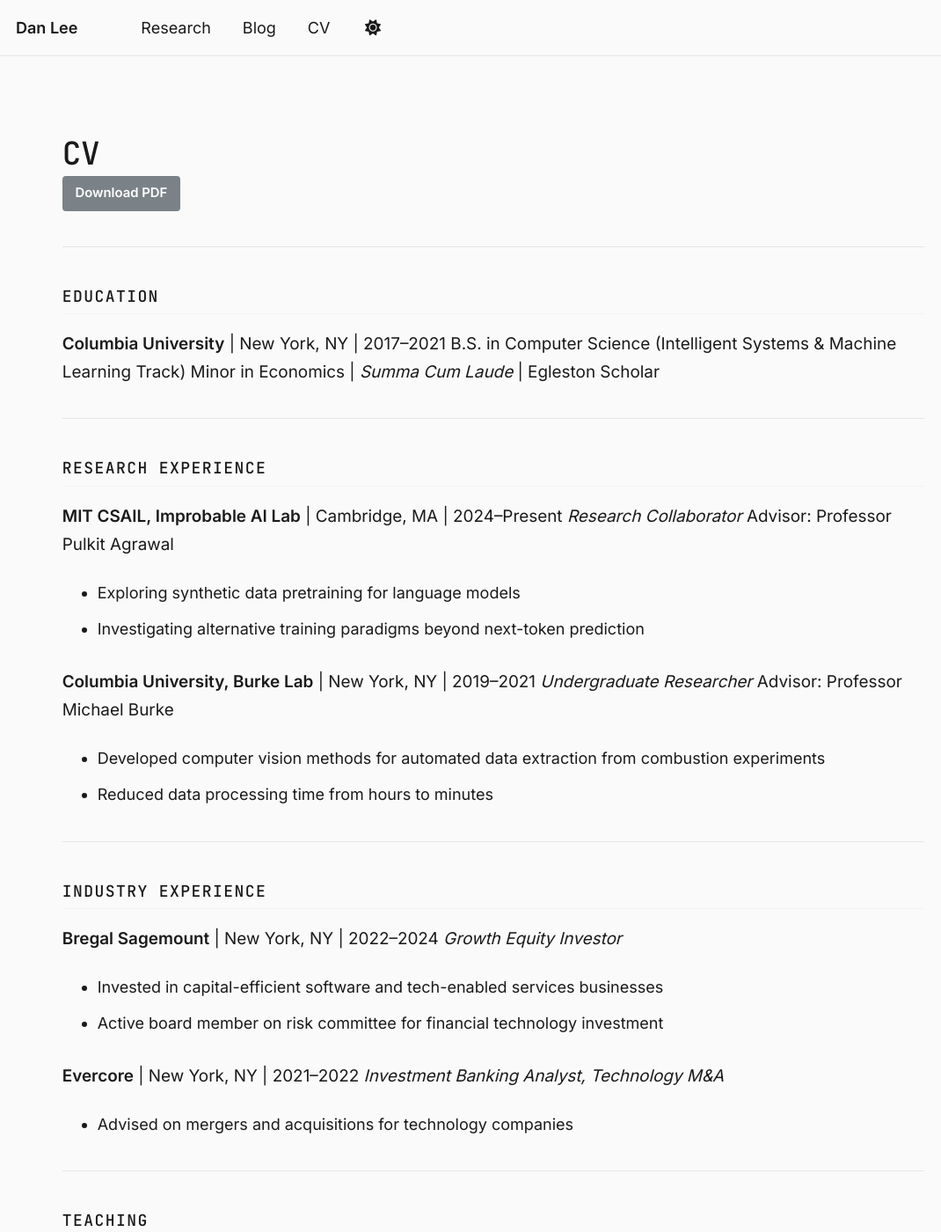
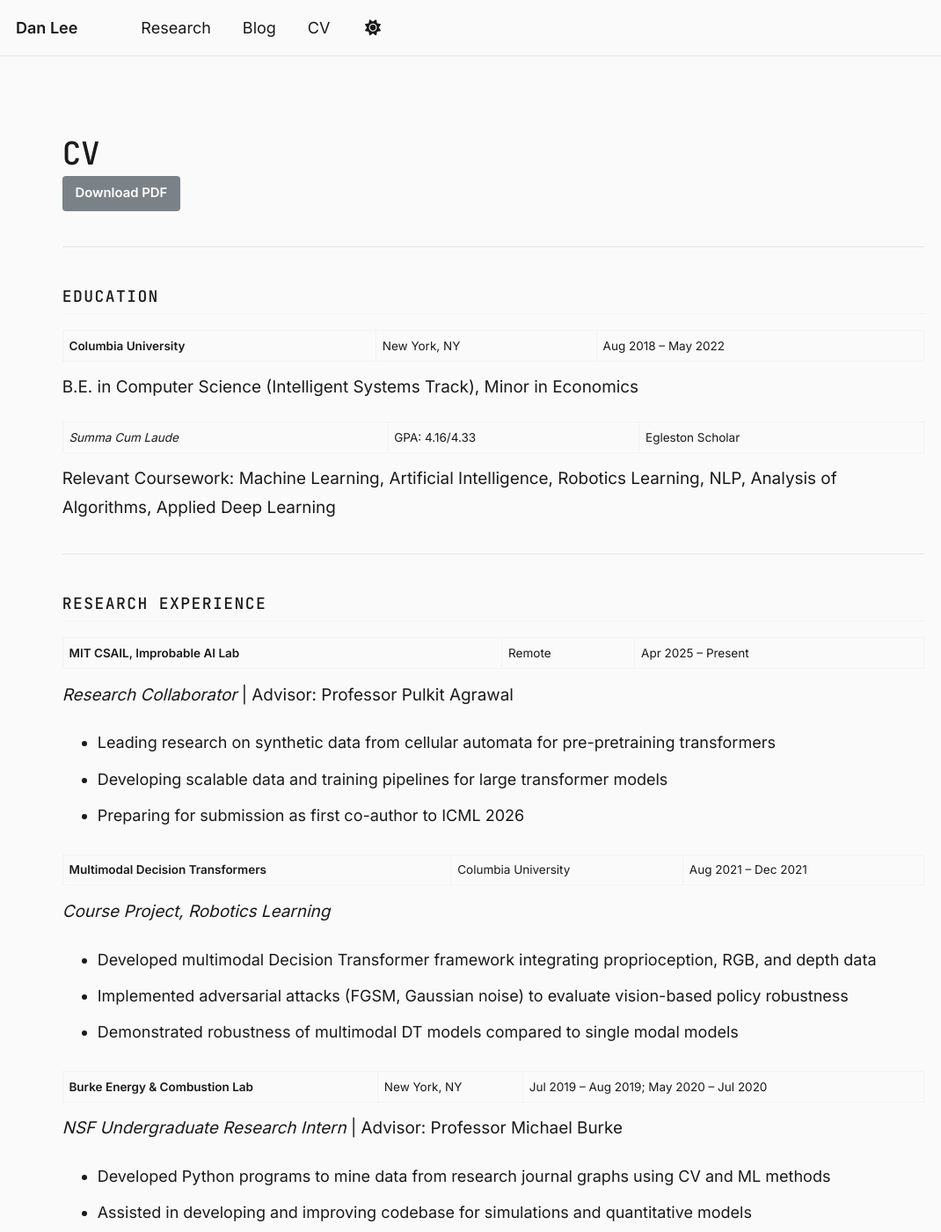
Before and after one commit to danihyunlee/danihyunlee.github.io, a Jekyll site: the page built from _pages/cv.md, in a window 1280 px wide and 1400 px high. Shown: the whole window at 88% size, without its empty margins (0-1070 px from the left). Built offline with Jekyll 4.4.1, drawn with Linux system fonts in a browser that asks for light colours; some of the changed text lies outside the part shown.

Commit message:
Update homepage content and fix CV with accurate details
- Rewrite About section with detailed research interests
- Update CV with correct dates and complete experience
- Add actual CV PDF for download
- Include MIT CSAIL, Bregal Sagemount, Evercore, Burke Lab details

Co-Authored-By: Claude Opus 4.5 <noreply@anthropic.com>

```diff
--- a/_pages/cv.md
+++ b/_pages/cv.md
@@ -13,49 +13,86 @@ author_profile: false
 
 ## Education
 
-**Columbia University** | New York, NY | 2017–2021
-B.S. in Computer Science (Intelligent Systems & Machine Learning Track)
-Minor in Economics | *Summa Cum Laude* | Egleston Scholar
+**Columbia University** | New York, NY | Aug 2018 – May 2022
+
+B.E. in Computer Science (Intelligent Systems Track), Minor in Economics
+
+*Summa Cum Laude* | GPA: 4.16/4.33 | Egleston Scholar
+
+Relevant Coursework: Machine Learning, Artificial Intelligence, Robotics Learning, NLP, Analysis of Algorithms, Applied Deep Learning
 
 ---
 
 ## Research Experience
 
-**MIT CSAIL, Improbable AI Lab** | Cambridge, MA | 2024–Present
-*Research Collaborator*
-Advisor: Professor Pulkit Agrawal
-- Exploring synthetic data pretraining for language models
-- Investigating alternative training paradigms beyond next-token prediction
+**MIT CSAIL, Improbable AI Lab** | Remote | Apr 2025 – Present
 
-**Columbia University, Burke Lab** | New York, NY | 2019–2021
-*Undergraduate Researcher*
-Advisor: Professor Michael Burke
-- Developed computer vision methods for automated data extraction from combustion experiments
-- Reduced data processing time from hours to minutes
+*Research Collaborator* | Advisor: Professor Pulkit Agrawal
+- Leading research on synthetic data from cellular automata for pre-pretraining transformers
+- Developing scalable data and training pipelines for large transformer models
+- Preparing for submission as first co-author to ICML 2026
+
+**Multimodal Decision Transformers** | Columbia University | Aug 2021 – Dec 2021
+
+*Course Project, Robotics Learning*
+- Developed multimodal Decision Transformer framework integrating proprioception, RGB, and depth data
+- Implemented adversarial attacks (FGSM, Gaussian noise) to evaluate vision-based policy robustness
+- Demonstrated robustness of multimodal DT models compared to single modal models
+
+**Burke Energy & Combustion Lab** | New York, NY | Jul 2019 – Aug 2019; May 2020 – Jul 2020
+
+*NSF Undergraduate Research Intern* | Advisor: Professor Michael Burke
+- Developed Python programs to mine data from research journal graphs using CV and ML methods
+- Assisted in developing and improving codebase for simulations and quantitative models
 
 ---
 
 ## Industry Experience
 
-**Bregal Sagemount** | New York, NY | 2022–2024
-*Growth Equity Investor*
-- Invested in capital-efficient software and tech-enabled services businesses
-- Active board member on risk committee for financial technology investment
+**Bregal Sagemount** | New York, NY | Aug 2024 – Present
 
-**Evercore** | New York, NY | 2021–2022
+*Technology Private Equity Associate, Flagship ($8B AUM)*
+- Prepare IC memos & operating models for buyouts & minority investments ($200M – $1B TEV)
+- Sourcing efforts led to 10+ proprietary deal opportunities in AI, software & tech-enabled services
+- Developed programs leveraging LLMs to automate outbound sourcing tasks
+
+**Evercore** | New York, NY | Jul 2022 – Jun 2024; Jun 2021 – Aug 2021
+
 *Investment Banking Analyst, Technology M&A*
-- Advised on mergers and acquisitions for technology companies
+- Developed operating and valuation models for software, fintech, and IT services M&A transactions
+- Advised CommScope on sale of Home Networks Business to Vantiva (closed Dec 2023)
+- Led analytical workstreams on Argos potential $500M sale
+
+**Remee App** | New York, NY | Aug 2020 – Nov 2020
+
+*Product Manager*
+- Worked with founders and engineers to develop college-oriented social media platform
+- Managed agile team and oversaw development sprints for iOS app launch
 
 ---
 
 ## Teaching
 
-**Columbia University** | New York, NY | 2019–2021
+**Columbia University** | New York, NY | 2019 – 2022
+
 *Head Teaching Assistant, Data Structures (COMS 3134)*
 
 ---
 
 ## Skills
 
-**Programming:** Python, PyTorch, JAX, C++, Java
-**Research Areas:** Machine Learning, Reinforcement Learning, NLP, Computer Vision
+**Programming:** Python (JAX, PyTorch), C/C++, Git, LaTeX
+
+**Familiar:** Java, C#, React, JavaScript
+
+**Languages:** English (Native), Korean (Conversational)
+
+---
+
+## Honors
+
+- Egleston Scholar (Merit-based Tuition and Research Grant)
+- Dean's List
+- Regeneron STS Semifinalist
+- Siemens Competition Semifinalist
+- AIME Qualifier (3x)
```
Also changed, not shown: _pages/about.md (+8 -9 lines), 1 other file.
